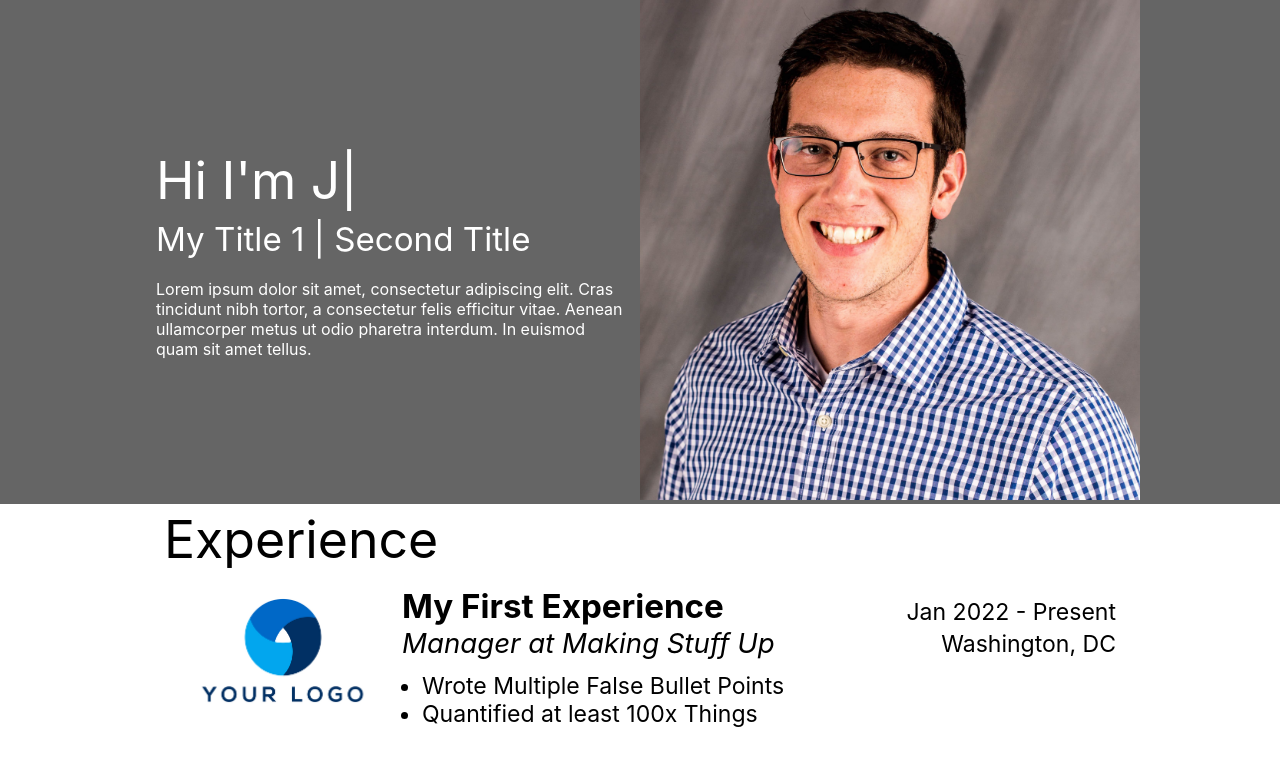
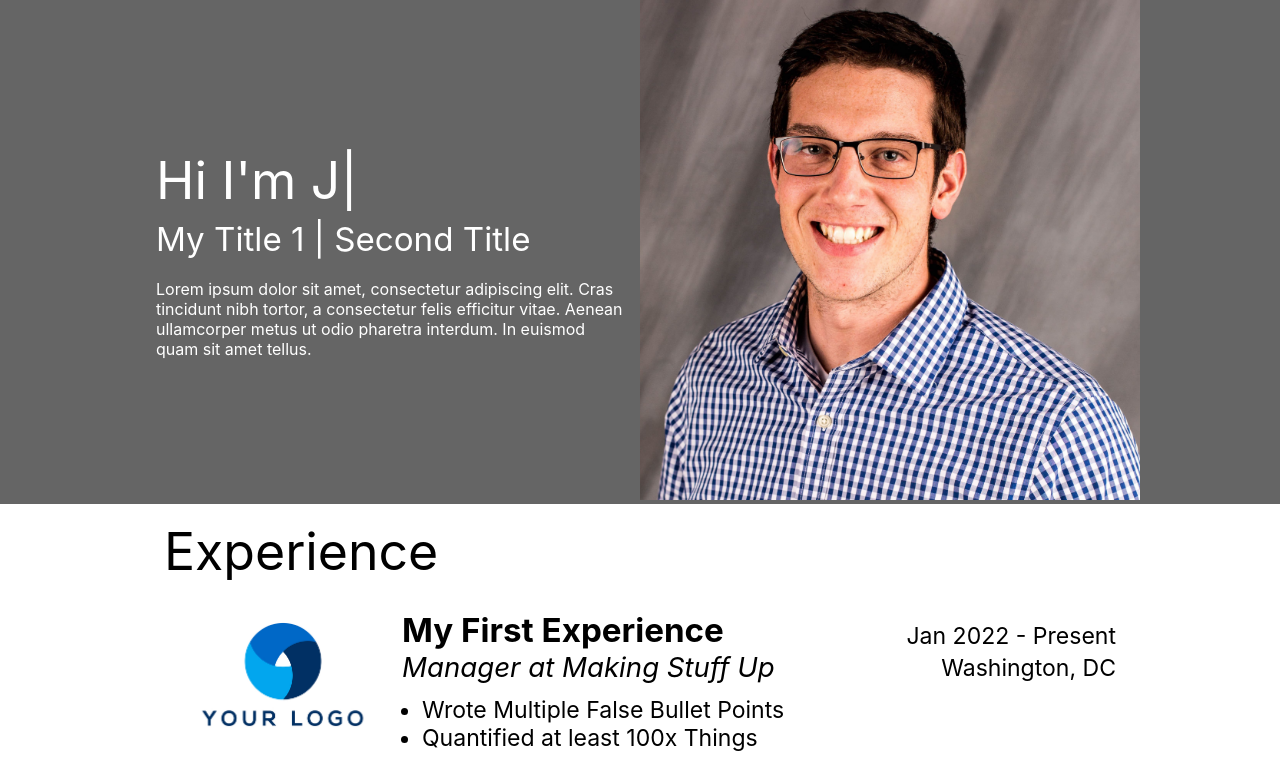
Before and after one commit to kevinpsites/react-resume-class, a React (Create React App) app: page / in a window 1280 px wide. Shown: the top 761 px of the page. Built offline with nearby package versions, Linux system fonts and the light colour scheme.

Commit message:
Add Spacing

```diff
--- a/src/App.css
+++ b/src/App.css
@@ -157,6 +157,10 @@ img {
   padding: 16px;
 }
 
+.experience-section-container h1 {
+  padding: 12px 0px;
+}
+
 .experience-section img {
   grid-area: image;
   margin: 4px auto;
@@ -222,7 +226,7 @@ img {
   }
 
   .experience-section-container h1 {
-    padding: 0px 16px;
+    padding: 12px 16px;
   }
 
   .experience-section {
```
